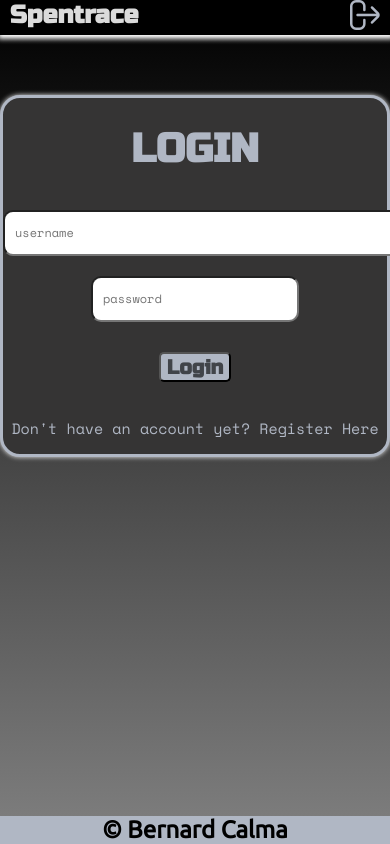
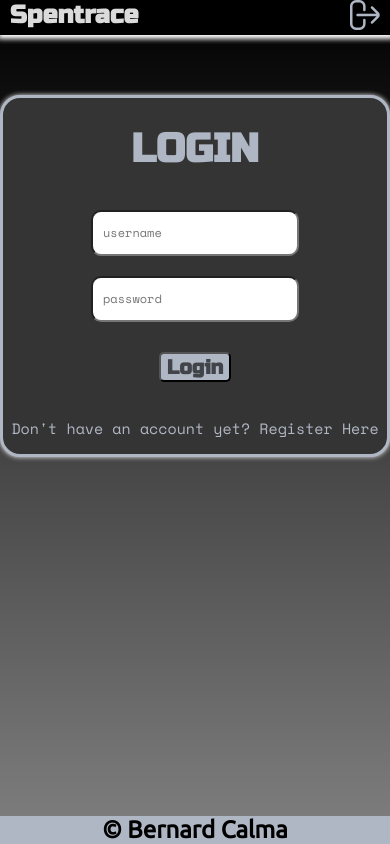
Before and after one commit to Bernard-Calma/spentrace-react, a React (Create React App) app: page / in a window 390 px wide. Built offline with nearby package versions, Linux system fonts and the light colour scheme; no server answers.

Commit message:
all bills container styled for mobile

```diff
--- a/src/container/bills/billsList.css
+++ b/src/container/bills/billsList.css
@@ -92,3 +92,11 @@
     top: 2px;
 }
 /* ----- END OF BILL STYLES ----- */
+
+/* ----- MOBILE STYLES----- */
+@media screen and (max-width: 900px) {
+    .btnAddBill {
+
+    }
+}
+/* ----- END OF MOBILE STYLES ----- */
--- a/src/container/edit/EditPlan.css
+++ b/src/container/edit/EditPlan.css
@@ -44,7 +44,7 @@
         font-size: 2rem;
     }
 
-    input[type=text],input[type=number] {
+    .formInput > input[type=text], .formInput > input[type=number] {
         width: 100%;
     }
 }
--- a/src/container/show/Show.css
+++ b/src/container/show/Show.css
@@ -59,13 +59,8 @@
 
 
 @media screen and (max-width: 900px) {
-    .containerShow {
+    .containerShow, .containerShowBill {
         margin-top: 10px;
         width: 95%;
     }
-
-    .containerShowInner {
-        width: 100%;
-        margin-bottom: 50px;
-    }
 }
```
